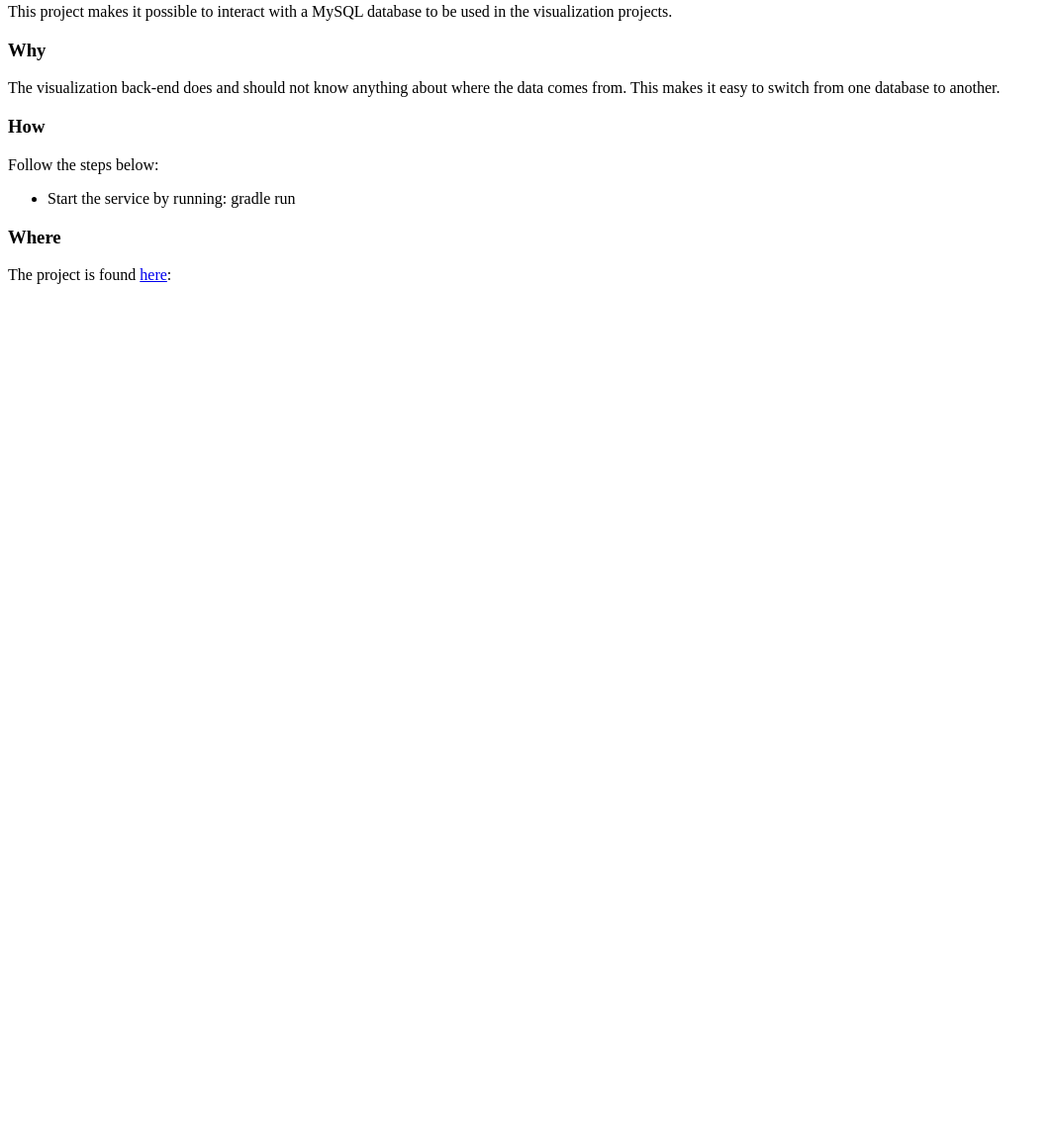
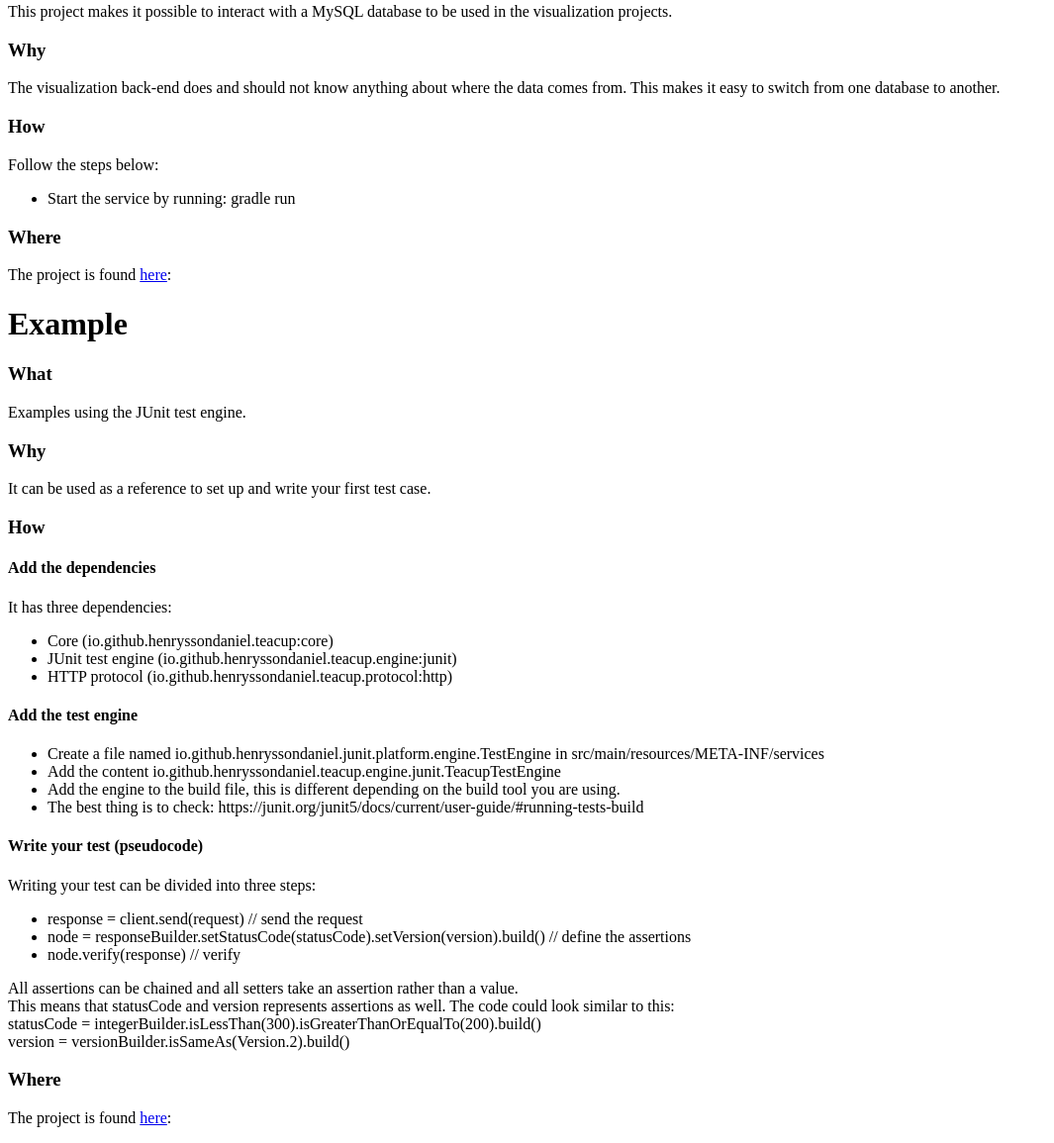
Before and after one commit to HenryssonDaniel/teacup.github.io, a plain HTML site: page index.html in a window 1280 px wide. Shown: the part 4798-5953 px from the top of the page at 99% size, without its empty margins (0-1065 px from the left). Before the commit the page ends 5101 px from the top, so only its background shows below. Drawn offline with Linux system fonts and the light colour scheme.

Commit message:
Add example user guide

```diff
--- a/index.html
+++ b/index.html
@@ -78,8 +78,8 @@
             The Simple interface holds all the functionality that the HTTP server can do.<br>
             New servers can be created with the Factory class in the server package.</p>
         <h3>Where</h3>
-        <p>The project is found
-            <a href="https://github.com/HenryssonDaniel/teacup-java-protocol-http" title="http">here</a>:</p>
+        <p>The project is found <a href="https://github.com/HenryssonDaniel/teacup-java-protocol-http"
+                                   title="http">here</a>:</p>
         <h1>Report</h1>
         <h2>File</h2>
         <h3>What</h3>
@@ -95,8 +95,8 @@
             <li>Add reporter=io.githb.henryssondaniel.teacup.report.file.DefaultReporter to the file</li>
         </ol>
         <h3>Where</h3>
-        <p>The project is found
-            <a href="https://github.com/HenryssonDaniel/teacup-java-report-file" title="file">here</a>:</p>
+        <p>The project is found <a href="https://github.com/HenryssonDaniel/teacup-java-report-file"
+                                   title="file">here</a>:</p>
         <h2>MySQL</h2>
         <h3>What</h3>
         <p>This project makes it possible to save logs in a MySQL database rather than just publish on the screen.</p>
@@ -118,8 +118,8 @@
             </li>
         </ol>
         <h3>Where</h3>
-        <p>The project is found
-            <a href="https://github.com/HenryssonDaniel/teacup-java-report-mysql" title="mysql">here</a>:</p>
+        <p>The project is found <a href="https://github.com/HenryssonDaniel/teacup-java-report-mysql"
+                                   title="mysql">here</a>:</p>
         <h1>Visualization</h1>
         <h2>Back-end</h2>
         <h3>What</h3>
@@ -131,9 +131,8 @@
         <p>Follow this <a href="http://flask.pocoo.org/docs/1.0/tutorial/deploy/" title="flask">guide</a> to deploy to
             production.</p>
         <h3>Where</h3>
-        <p>The project is found
-            <a href="https://github.com/HenryssonDaniel/teacup-visualization-web-back-python"
-               title="back">here</a>:</p>
+        <p>The project is found <a href="https://github.com/HenryssonDaniel/teacup-visualization-web-back-python"
+                                   title="back">here</a>:</p>
         <h2>Front-end</h2>
         <h3>What</h3>
         <p>Web front-end.</p>
@@ -142,8 +141,8 @@
         <h3>How</h3>
         <p>Deploy the application on your web server.</p>
         <h3>Where</h3>
-        <p>The project is found
-            <a href="https://github.com/HenryssonDaniel/teacup-visualization-web-front" title="front">here</a>:</p>
+        <p>The project is found <a href="https://github.com/HenryssonDaniel/teacup-visualization-web-front"
+                                   title="front">here</a>:</p>
         <h1>Service</h1>
         <h2>MySQL</h2>
         <h3>What</h3>
@@ -158,8 +157,44 @@
             <li>Start the service by running: gradle run</li>
         </ul>
         <h3>Where</h3>
-        <p>The project is found
-            <a href="https://github.com/HenryssonDaniel/teacup-service-visualization-mysql-java"
-               title="mysql">here</a>:</p>
+        <p>The project is found <a href="https://github.com/HenryssonDaniel/teacup-service-visualization-mysql-java"
+                                   title="mysql">here</a>:</p>
+        <h1>Example</h1>
+        <h3>What</h3>
+        <p>Examples using the JUnit test engine.</p>
+        <h3>Why</h3>
+        <p>It can be used as a reference to set up and write your first test case.</p>
+        <h3>How</h3>
+        <h4>Add the dependencies</h4>
+        <p>It has three dependencies:</p>
+        <ul>
+            <li>Core (io.github.henryssondaniel.teacup:core)</li>
+            <li>JUnit test engine (io.github.henryssondaniel.teacup.engine:junit)</li>
+            <li>HTTP protocol (io.github.henryssondaniel.teacup.protocol:http)</li>
+        </ul>
+        <h4>Add the test engine</h4>
+        <ul>
+            <li>Create a file named io.github.henryssondaniel.junit.platform.engine.TestEngine in
+                src/main/resources/META-INF/services</li>
+            <li>Add the content io.github.henryssondaniel.teacup.engine.junit.TeacupTestEngine</li>
+            <li>Add the engine to the build file, this is different depending on the build tool you are using.</li>
+            <li>The best thing is to check: https://junit.org/junit5/docs/current/user-guide/#running-tests-build</li>
+        </ul>
+        <h4>Write your test (pseudocode)</h4>
+        <p>Writing your test can be divided into three steps:</p>
+        <ul>
+            <li>response = client.send(request) // send the request</li>
+            <li>node = responseBuilder.setStatusCode(statusCode).setVersion(version).build() // define the
+                assertions</li>
+            <li>node.verify(response) // verify</li>
+        </ul>
+        <p>All assertions can be chained and all setters take an assertion rather than a value.<br>
+            This means that statusCode and version represents assertions as well. The code could look similar to this:
+            <br>statusCode = integerBuilder.isLessThan(300).isGreaterThanOrEqualTo(200).build()<br>
+            version = versionBuilder.isSameAs(Version.2).build()
+        </p>
+        <h3>Where</h3>
+        <p>The project is found <a href="https://github.com/HenryssonDaniel/teacup-java-example-junit"
+                                   title="example">here</a>:</p>
     </body>
 </html>
```
